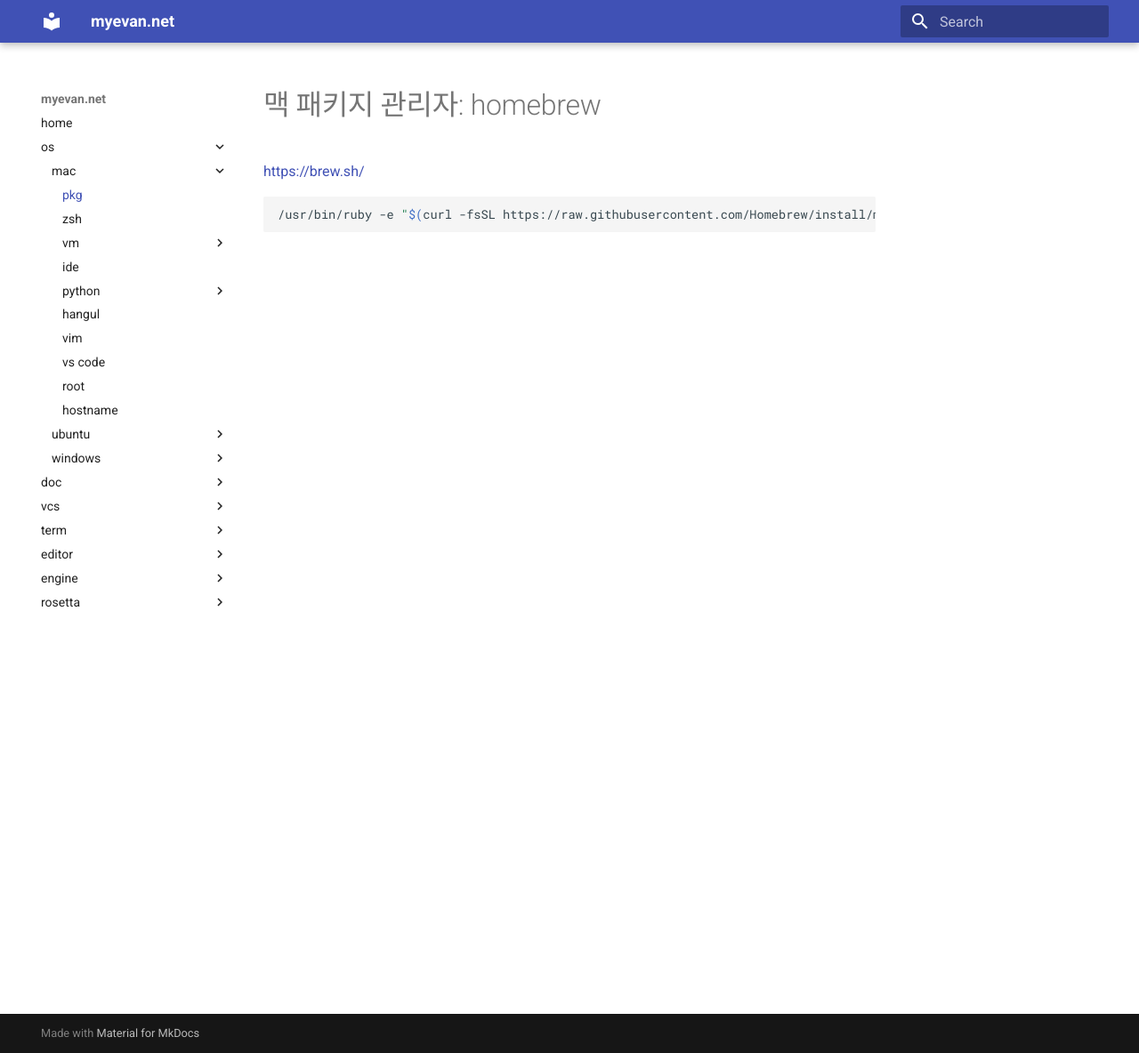
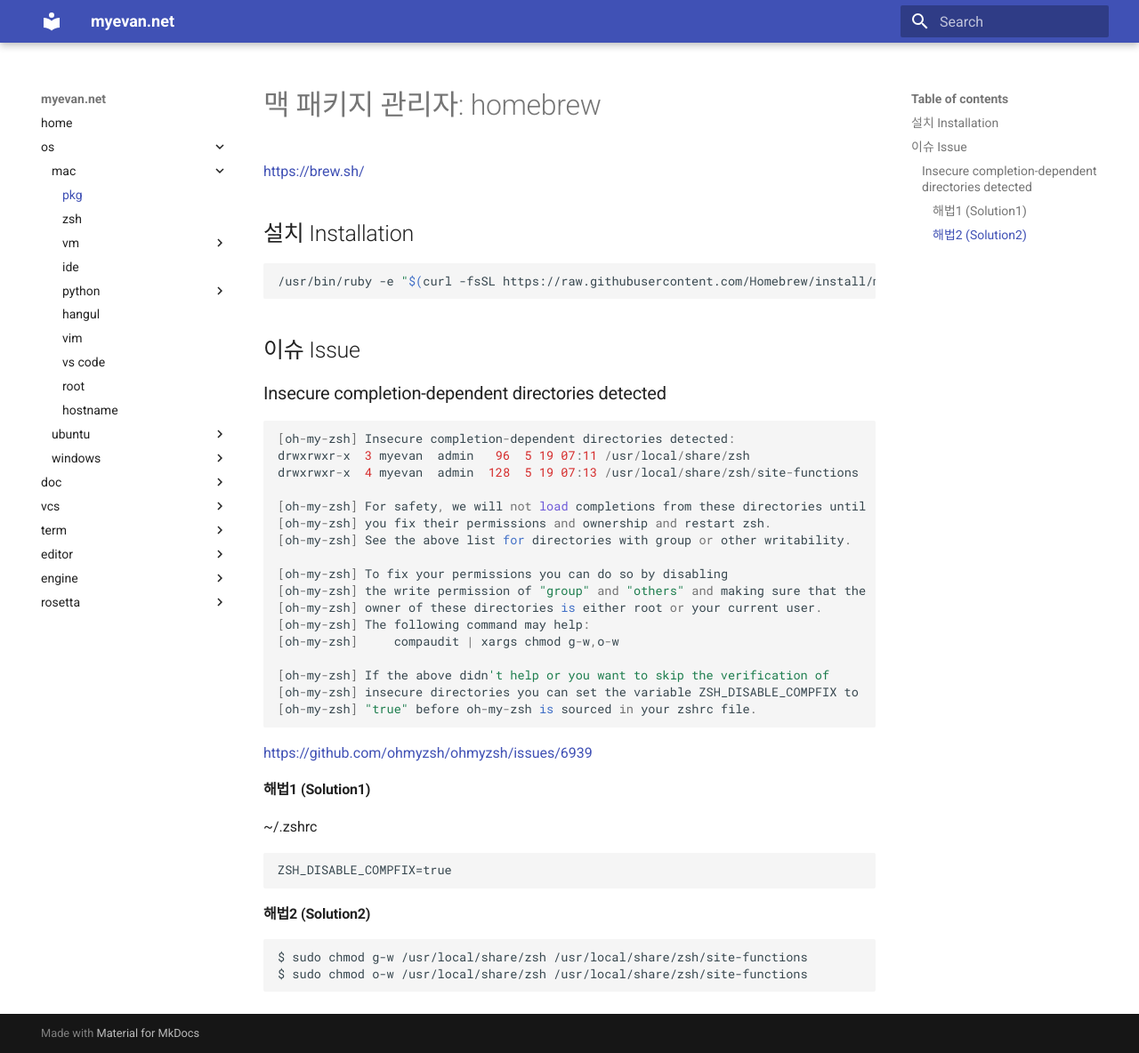
Before and after one commit to myevan/myevan-home, an MkDocs documentation site: the page built from docs/mac_package_mgr_homebrew.md, in a window 1280 px wide and 1184 px high. Shown: the whole window at 89% size. Built offline with MkDocs 1.6.1 and Material for MkDocs 9.7.7, drawn with Linux system fonts in a browser that asks for light colours.

Commit message:
맥 homebrew 이슈: Insecure completion-dependent...

````diff
--- a/docs/mac_package_mgr_homebrew.md
+++ b/docs/mac_package_mgr_homebrew.md
@@ -2,6 +2,49 @@
 
 <https://brew.sh/>
 
+## 설치 Installation
+
 ```bash
 /usr/bin/ruby -e "$(curl -fsSL https://raw.githubusercontent.com/Homebrew/install/master/install)"
 ```
+
+## 이슈 Issue
+
+### Insecure completion-dependent directories detected
+
+```
+[oh-my-zsh] Insecure completion-dependent directories detected:
+drwxrwxr-x  3 myevan  admin   96  5 19 07:11 /usr/local/share/zsh
+drwxrwxr-x  4 myevan  admin  128  5 19 07:13 /usr/local/share/zsh/site-functions
+
+[oh-my-zsh] For safety, we will not load completions from these directories until
+[oh-my-zsh] you fix their permissions and ownership and restart zsh.
+[oh-my-zsh] See the above list for directories with group or other writability.
+
+[oh-my-zsh] To fix your permissions you can do so by disabling
+[oh-my-zsh] the write permission of "group" and "others" and making sure that the
+[oh-my-zsh] owner of these directories is either root or your current user.
+[oh-my-zsh] The following command may help:
+[oh-my-zsh]     compaudit | xargs chmod g-w,o-w
+
+[oh-my-zsh] If the above didn't help or you want to skip the verification of
+[oh-my-zsh] insecure directories you can set the variable ZSH_DISABLE_COMPFIX to
+[oh-my-zsh] "true" before oh-my-zsh is sourced in your zshrc file.
+```
+
+<https://github.com/ohmyzsh/ohmyzsh/issues/6939>
+
+#### 해법1 (Solution1)
+
+~/.zshrc
+
+```
+ZSH_DISABLE_COMPFIX=true
+```
+
+#### 해법2 (Solution2)
+
+```zsh
+$ sudo chmod g-w /usr/local/share/zsh /usr/local/share/zsh/site-functions
+$ sudo chmod o-w /usr/local/share/zsh /usr/local/share/zsh/site-functions
+```
````
